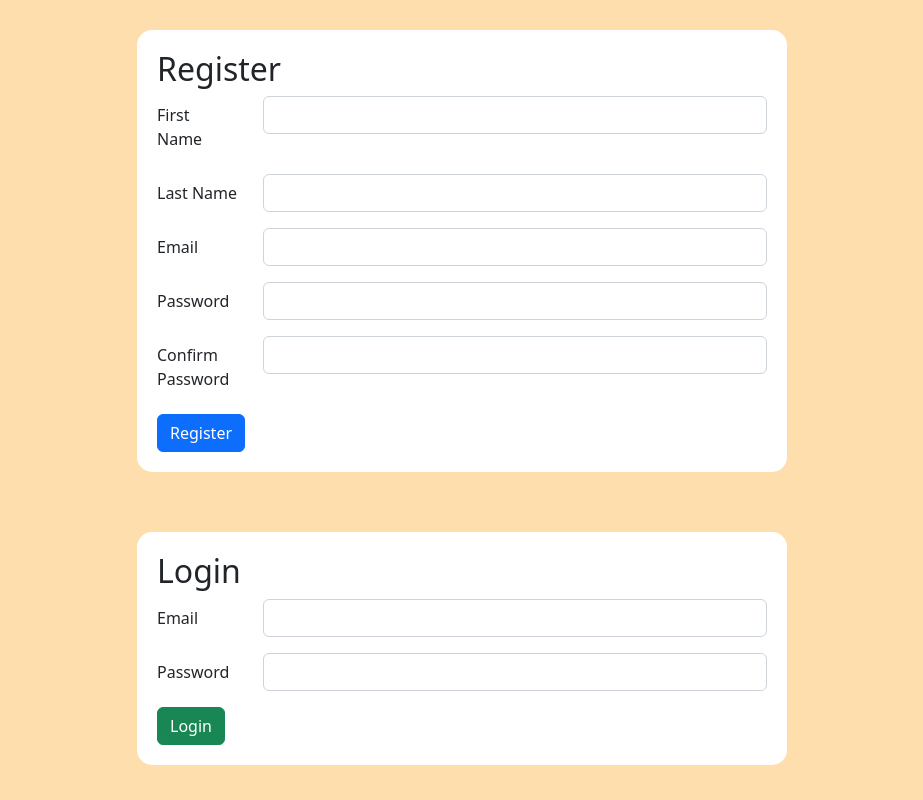
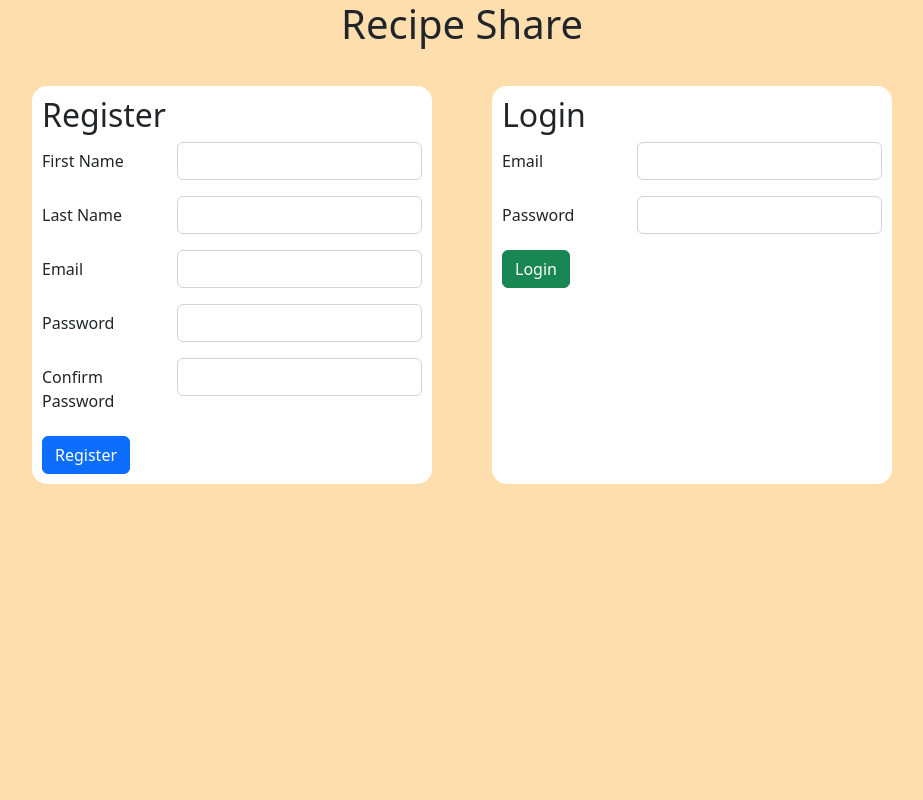
Before and after one commit to dreessen-n/recipes, a Flask app: page / in a window 1280 px wide. Shown: the whole page, without its empty margins (178-1101 px from the left). Run offline with Flask 2, Linux system fonts and the light colour scheme.

Commit message:
Reform index

```diff
--- a/flask_app/models/user.py
+++ b/flask_app/models/user.py
@@ -19,7 +19,7 @@ password_pattern = "^(?=.*?[A-Z])(?=.*?[a-z])(?=.*?[0-9])(?=.*?[#?!@$%^&*-]).{8,
 class User:
     # Use a alias for the database; call in classmethods as cls.db
     # For staticmethod need to call the database name not alias
-    db = "recipes_loginReg_1tbl"
+    db = "recipes_belt_prep"
 
     def __init__(self, data):
         """Model a user"""
@@ -84,7 +84,7 @@ class User:
             data = {
                 "email": user['email']
             }
-            email_result = connectToMySQL('recipes_loginReg_1tbl').query_db(query, data)
+            email_result = connectToMySQL('recipes_belt_prep').query_db(query, data)
             # Check to see if the query returned an result with that email;
             # if yes return False
             if len(email_result) >= 1:
--- a/flask_app/static/css/style.css
+++ b/flask_app/static/css/style.css
@@ -14,11 +14,16 @@ body {
 }
 
 .container {
-    width: 650px;
+    width: 400px;
     background-color: white;
-    padding: 20px;
+    padding: 10px;
     margin: 30px;
     border-radius: 15px;
+}
+
+.main {
+    display: flex;
+    flex-direction: row;
 }
 
 .input-group {
--- a/flask_app/templates/index.html
+++ b/flask_app/templates/index.html
@@ -22,36 +22,38 @@
             </div>
             {% endif %}
         {% endwith %}
+    <h1>Recipe Share</h1>
+    <div class="main">
         <div class="container">
             <h2>Register</h2>
             <form action="/register" method="POST">
               <div class="row mb-3">
-            <label for="input_first_name" class="col-sm-2 col-form-label">First Name</label>
-            <div class="col-sm-10">
+                <label for="input_first_name" class="col-sm-4 col-form-label">First Name</label>
+                <div class="col-sm-8">
                   <input type="text" name="first_name" class="form-control" id="input_first_name">
                 </div>
               </div>
               <div class="row mb-3">
-            <label for="input_last_name" class="col-sm-2 col-form-label">Last Name</label>
-            <div class="col-sm-10">
+                <label for="input_last_name" class="col-sm-4 col-form-label">Last Name</label>
+                <div class="col-sm-8">
                   <input type="text" name="last_name" class="form-control" id="input_last_name">
                 </div>
               </div>
               <div class="row mb-3">
-            <label for="input_Email" class="col-sm-2 col-form-label">Email</label>
-            <div class="col-sm-10">
+                <label for="input_Email" class="col-sm-4 col-form-label">Email</label>
+                <div class="col-sm-8">
                   <input type="email" name="email" class="form-control" id="input_Email">
                 </div>
               </div>
               <div class="row mb-3">
-            <label for="input_Password" class="col-sm-2 col-form-label">Password</label>
-            <div class="col-sm-10">
+                <label for="input_Password" class="col-sm-4 col-form-label">Password</label>
+                <div class="col-sm-8">
                   <input type="password" name="password" class="form-control" id="input_Password">
                 </div>
               </div>
               <div class="row mb-3">
-            <label for="inputPassword2" class="col-sm-2 col-form-label">Confirm Password</label>
-            <div class="col-sm-10">
+                <label for="inputPassword2" class="col-sm-4 col-form-label">Confirm Password</label>
+                <div class="col-sm-8">
                   <input type="password" name="password2" class="form-control" id="inputPassword2">
                 </div>
               </div>
@@ -62,20 +64,21 @@
             <h2>Login</h2>
             <form action="/login", method="POST">
               <div class="row mb-3">
-            <label for="inputEmail" class="col-sm-2 col-form-label">Email</label>
-            <div class="col-sm-10">
+                <label for="inputEmail" class="col-sm-4 col-form-label">Email</label>
+                <div class="col-sm-8">
                     <input type="email" name="email" class="form-control" id="inputEmail">
                 </div>
               </div>
               <div class="row mb-3">
-            <label for="inputPassword" class="col-sm-2 col-form-label">Password</label>
-            <div class="col-sm-10">
+                <label for="inputPassword" class="col-sm-4 col-form-label">Password</label>
+                <div class="col-sm-8">
                   <input type="password" name="password" class="form-control" id="inputPassword">
                 </div>
               </div>
               <button type="submit" class="btn btn-success">Login</button>
             </form>
         </div>
+    </div>
     <script src="https://cdn.jsdelivr.net/npm/bootstrap@5.2.0-beta1/dist/js/bootstrap.bundle.min.js"></script>
     <script type="text/javascript" src="{{ url_for('static', filename='/js/script.js') }}"></script>
 </body>
```
Also changed, not shown: WireframeLG__Recipes_Belt_Reviewer_2022.png (added), 4 other files. Lines whose indentation alone changed are shown as unchanged.
